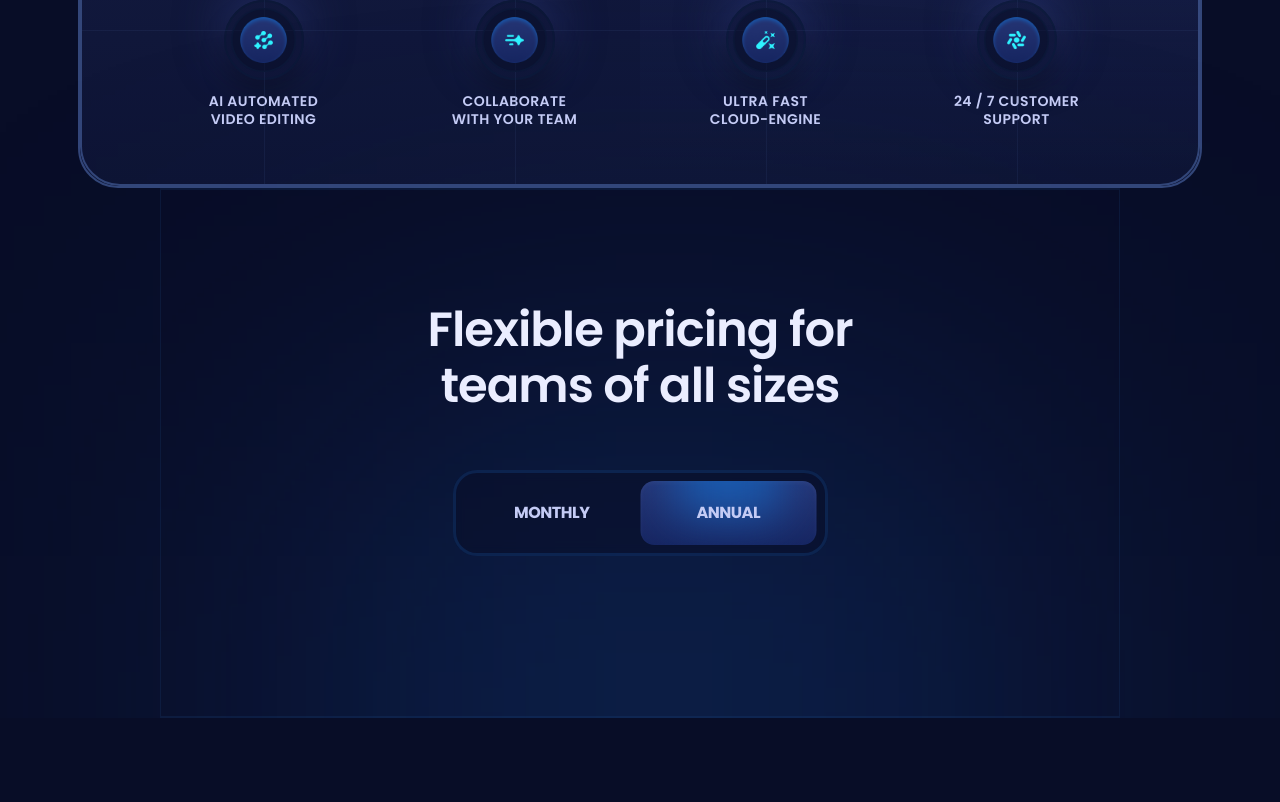
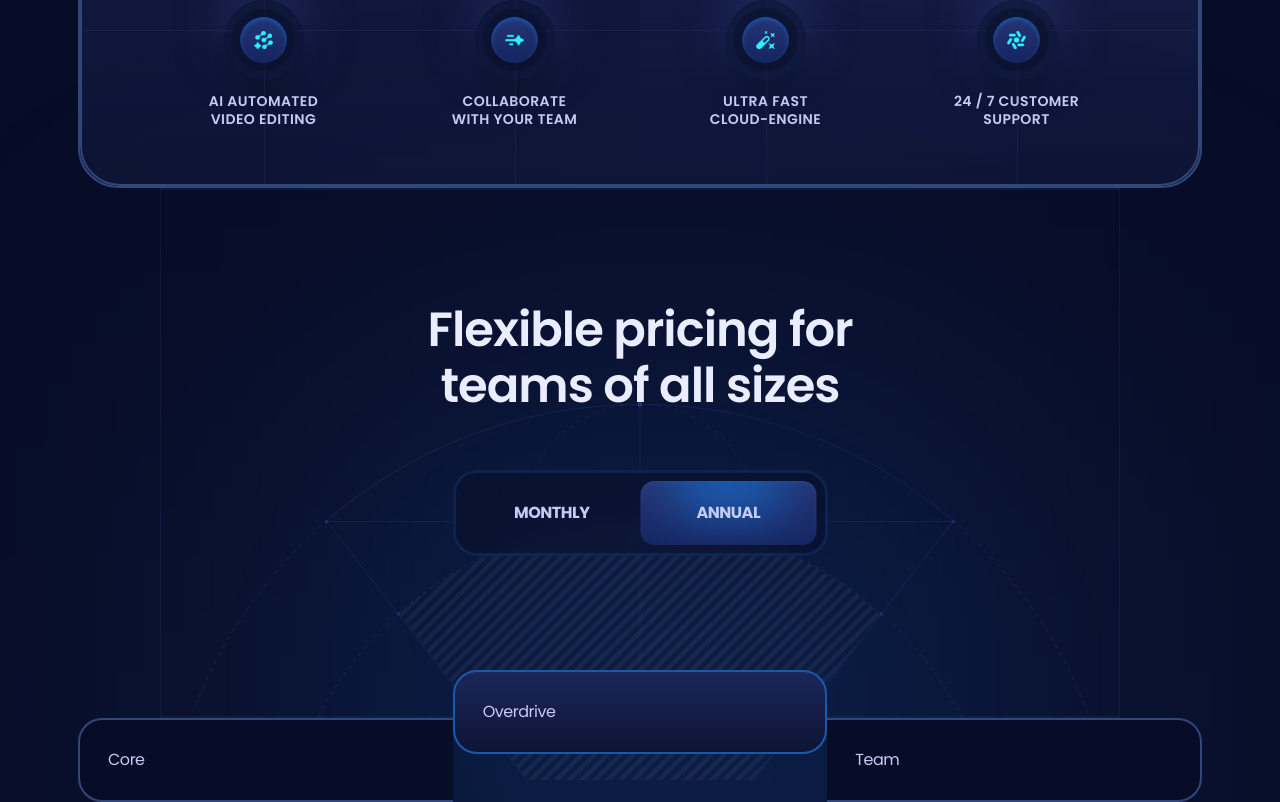
Before and after one commit to franciscoprado4/sasslandingpage, a React (Vite) app: page / in a window 1280 px wide. Shown: the part 1616-2418 px from the top of the page. Before the commit the page ends 2334 px from the top, so only its background shows below. Built offline with nearby package versions, Linux system fonts and the light colour scheme.

Commit message:
section pricing v1

```diff
--- a/src/sections/Pricing.jsx
+++ b/src/sections/Pricing.jsx
@@ -1,6 +1,7 @@
 import clsx from "clsx";
 import { Element } from "react-scroll";
 import { useState } from "react";
+import { plans } from "../constants";
 
 export const Pricing = () => {
   const [monthly, setMontly] = useState(false);
@@ -34,6 +35,34 @@ export const Pricing = () => {
                 )}
               ></div>
             </div>
+            <div className="pricing-bg">
+              <img
+                src="/images/bg-outlines.svg"
+                width={960}
+                height={380}
+                alt="outline"
+                className="relative z-2"
+              />
+              <img
+                src="/images/bg-outlines-fill.png"
+                width={960}
+                height={380}
+                alt="outline"
+                className="absolute inset-0 opacity-5 mix-blend-soft-light"
+              />
+            </div>
+          </div>
+          {/* Pricing section */}
+
+          <div className="scroll-hidde relative z-2 -mt-12 flex items-start max-xl:overflow-auto max-xl:pt-6">
+            {plans.map((plan, index) => (
+              <div
+                key={plan.id}
+                className="pricing-plan_first pricing-plan_last pricing-plan_odd pricing-plan_even relative border-2 p-7 max-xl:min-w-80 max-lg:rounded-3xl xl:w-[calc(33.33%+2px)]"
+              >
+                {plan.title}
+              </div>
+            ))}
           </div>
         </div>
       </Element>
```
